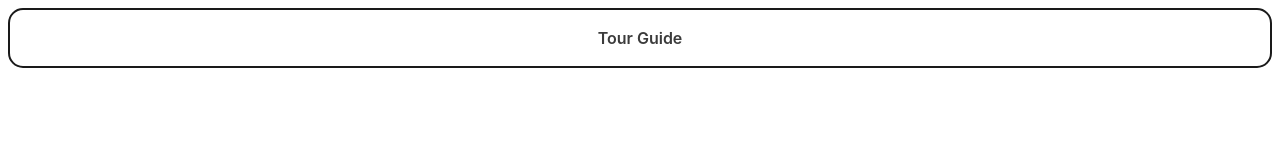
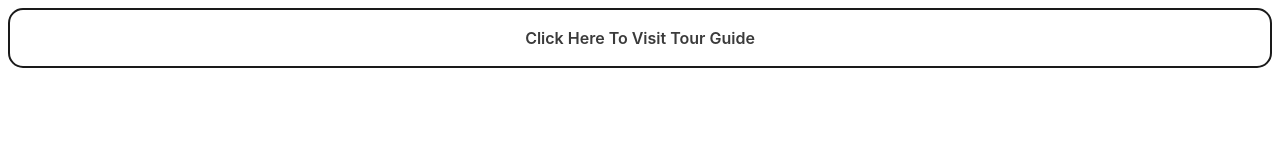
Before and after one commit to nasrnaveed/Tour-Guide, a plain HTML site: page index.html in a window 1280 px wide. Drawn offline with Linux system fonts and the light colour scheme.

Commit message:
Slight Change index.html

```diff
--- a/index.html
+++ b/index.html
@@ -51,6 +51,6 @@
     <title>Document</title>
 </head>
 <body>
-    <button class="button-28" role="button" onclick="document.location='home.html'">Tour Guide</button>
+    <button class="button-28" role="button" onclick="document.location='home.html'">Click Here To Visit Tour Guide</button>
 </body>
 </html>
```
